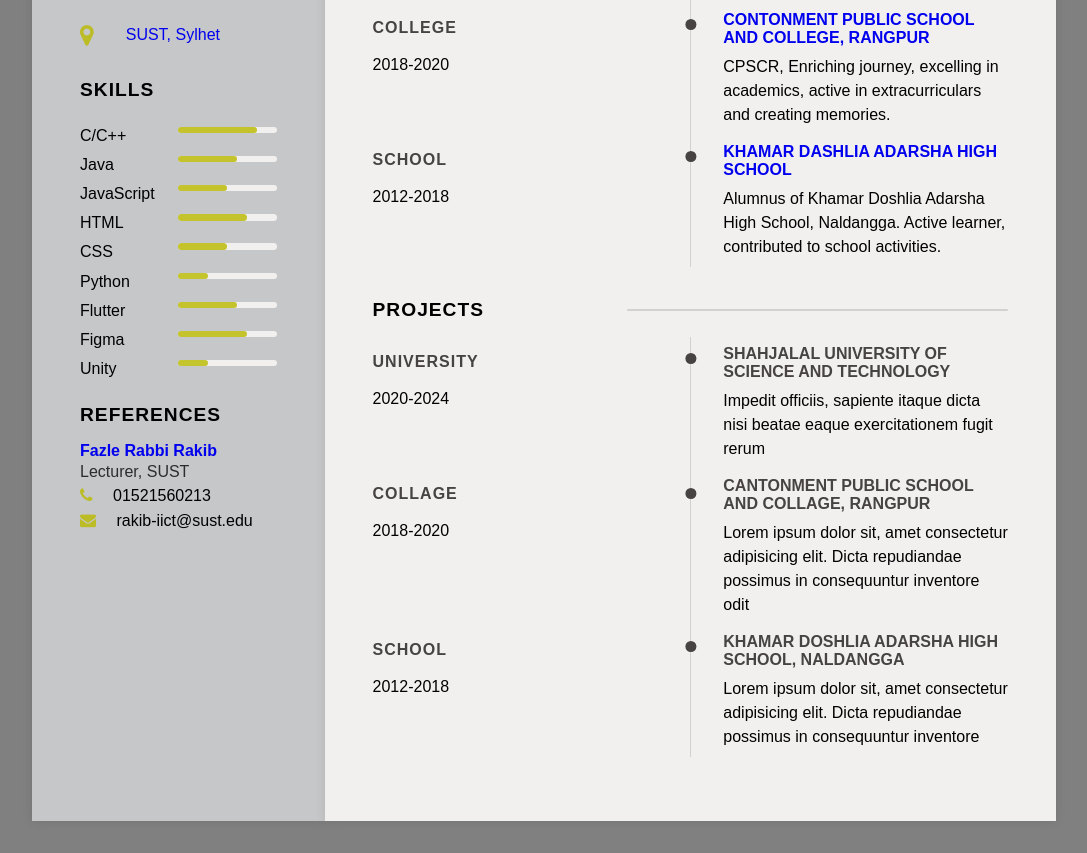
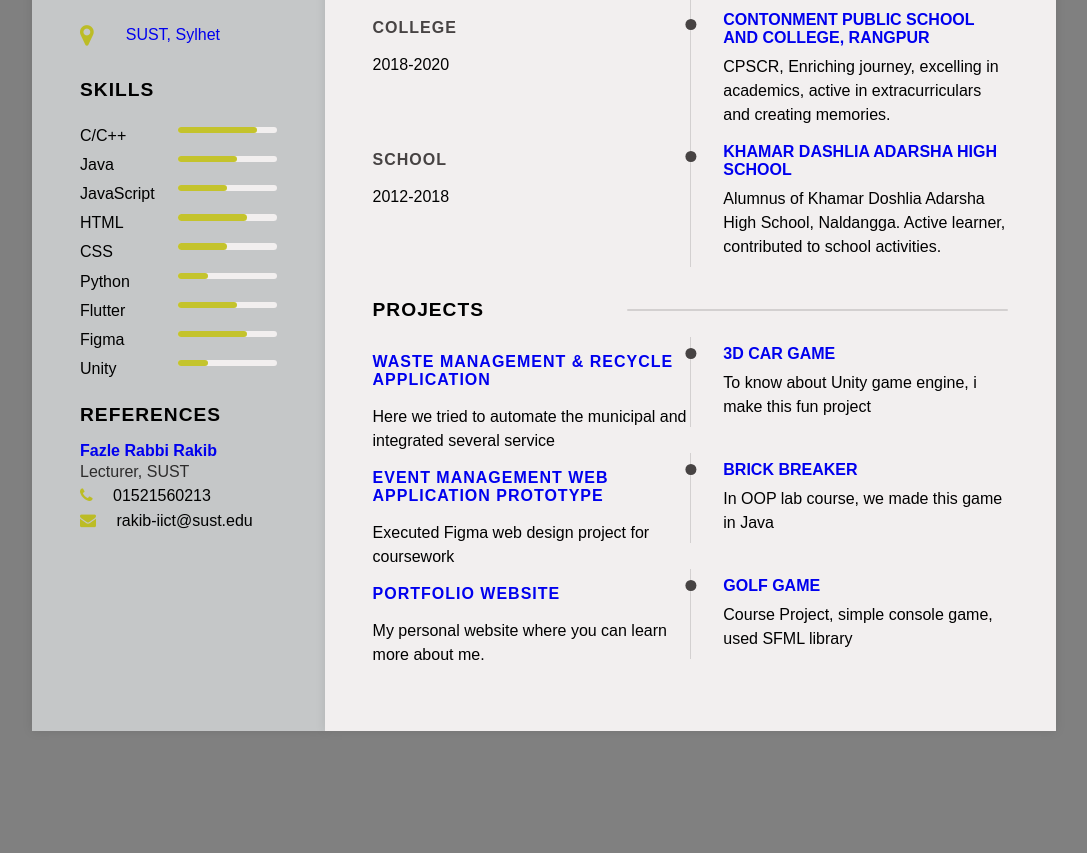
Before and after one commit to Farzine/My_resume, a plain HTML site: page index.html in a window 1280 px wide. Shown: the part 793-1646 px from the top of the page, without its empty margins (96-1183 px from the left). After the commit the page ends 1556 px from the top, so only its background shows below. Drawn offline with Linux system fonts and the light colour scheme.

Commit message:
Updated project links and descriptions

```diff
--- a/index.html
+++ b/index.html
@@ -242,45 +242,45 @@
 
                 <section class="education sect"> <!-- Project Section -->
                     <h3 class="right-title">Projects</h3>
-                    <div class="timeline"> <!-- University -->
+                    <div class="timeline"> <!-- Project 1 -->
                         <div class="left-tl-content">
-                            <h4 class="tl-title">University</h4>
-                            <p class="para">2020-2024</p>
+                            <h4 class="tl-title"><a style="text-decoration:none" href="https://github.com/Farzine/waste_management_and_recycle_application">Waste Management & Recycle Application</a></h4>
+                            <p class="para">Here we tried to automate the municipal and integrated several service</p>
                         </div>
-                        <div class="right-tl-content">
+                        <div class="right-tl-content"> <!-- Project 2 -->
                             <div class="tl-content">
-                                <h4 class="tl-title-2">Shahjalal University of Science and Technology</h4>
-                                <p class="para">Impedit officiis, sapiente itaque dicta nisi beatae eaque exercitationem fugit rerum </p>
+                                <h4 class="tl-title-2"><a style="text-decoration:none" href="https://github.com/Farzine/3D_Car_Game_With_Unity">3D Car Game</a></h4>
+                                <p class="para">To know about Unity game engine, i make this fun project </p>
                             </div>
 
                     </div>
 
                     </div>
 
-                    <div class="timeline"> <!--  Collage -->
+                    <div class="timeline"> <!-- Project 3 -->
                         <div class="left-tl-content">
-                            <h4 class="tl-title">Collage</h4>
-                            <p class="para">2018-2020</p>
+                            <h4 class="tl-title"><a style="text-decoration:none" href="https://github.com/Farzine/Event-Management-Web-Application-Prototype">Event Management Web Application Prototype</a></h4>
+                            <p class="para">Executed Figma web design project for coursework</p>
                         </div>
                         <div class="right-tl-content">
                             <div class="tl-content">
-                                <h4 class="tl-title-2">Cantonment Public School and Collage, Rangpur</h4>
-                                <p class="para">Lorem ipsum dolor sit, amet consectetur adipisicing elit. Dicta repudiandae possimus in consequuntur inventore odit  </p>
+                                <h4 class="tl-title-2"><a style="text-decoration:none" href="https://github.com/Farzine/Java-Swing-GameProject">Brick Breaker</a></h4>
+                                <p class="para">In OOP lab course, we made this game in Java</p>
                             </div>
 
                     </div>
 
                     </div>
 
-                    <div class="timeline"> <!--  School -->
+                    <div class="timeline"> <!-- Project 4 -->
                         <div class="left-tl-content">
-                            <h4 class="tl-title">School</h4>
-                            <p class="para">2012-2018</p>
+                            <h4 class="tl-title"><a style="text-decoration:none" href="https://farzine.github.io/farzinehossen/">Portfolio Website</a></h4>
+                            <p class="para">My personal website where you can learn more about me.</p>
                         </div>
                         <div class="right-tl-content">
                             <div class="tl-content">
-                                <h4 class="tl-title-2">Khamar Doshlia Adarsha High School, Naldangga</h4>
-                                <p class="para">Lorem ipsum dolor sit, amet consectetur adipisicing elit. Dicta repudiandae possimus in consequuntur inventore </p>
+                                <h4 class="tl-title-2"><a style="text-decoration:none" href="https://github.com/Farzine/Golf_Game_SFML_GAME">Golf Game</a></h4>
+                                <p class="para">Course Project, simple console game, used SFML library</p>
                             </div>
 
                     </div>
```
